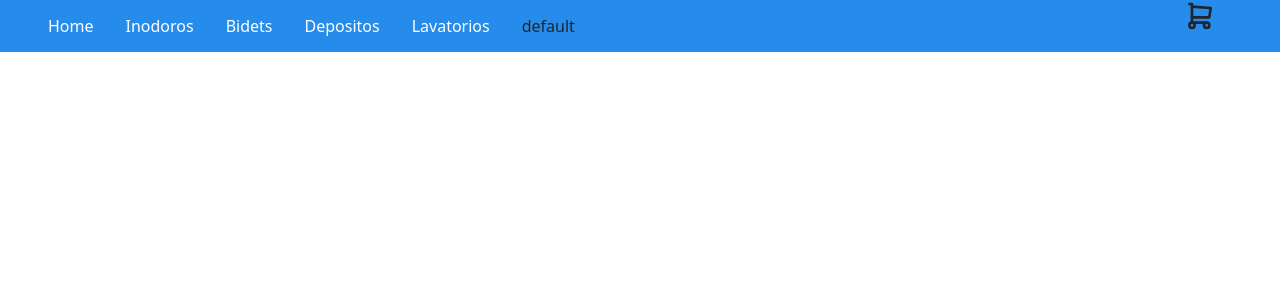
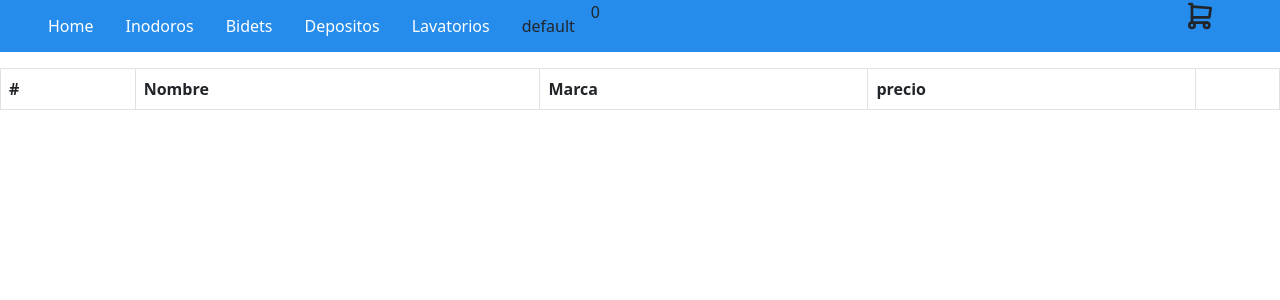
Before and after one commit to FrancoSilvaDemicheli/cursoReactJs, a React (Create React App) app: page /cart in a window 1280 px wide. Shown: the top 300 px of the page. Built offline with nearby package versions, Linux system fonts and the light colour scheme.

Commit message:
Firebase

```diff
--- a/src/components/ItemDetail/index.jsx
+++ b/src/components/ItemDetail/index.jsx
@@ -42,8 +42,8 @@ const ItemDetail = ({product}) => {
        </Card.Body>
        {!qtyAdded ? <ItemCount onAdd ={onAdd} maxQty= {cantidad} /> :
         <>
-          <Button variant='primary' onClick={navigateCart}>Terminar compra</Button>
-          <Button variant='primary' onClick={navigateHome}>Seguir comprando</Button>
+          <Button variant='primary' onClick={navigateCart}>Ir al carrito</Button>
+          <Button variant='primary' onClick={navigateHome}>Volver a la tienda</Button>
          </>
         }
      </Card>
--- a/src/components/Navbar/NavBar.jsx
+++ b/src/components/Navbar/NavBar.jsx
@@ -1,6 +1,6 @@
 import React, { useContext } from "react"; // Siempre! Hay que importar react para utilizar el return
 import { Link } from "react-router-dom";
-import CarWidget from "./../cartWidget/index";
+import CarWidget from "./../cartWidget/cartWidget";
 import './NavBar.css';
 import { Shop } from "../../context/ShopContext";
 
--- a/src/components/cartWidget/index.jsx
+++ b/src/components/cartWidget/cartWidget.jsx
@@ -3,14 +3,23 @@ import './style.css';
 import { TbShoppingCart } from 'react-icons/tb';
 import { useContext } from "react";
 import { Shop } from "../../context/ShopContext";
+import { useNavigate } from "react-router-dom";
 const CarWidget = () => {
 
     const {cart} = useContext(Shop);
 
+    const navigate = useNavigate();
+
+    const cartNavigate= ()=>{
+        navigate('/cart')
+        console.log(cart);
+    }
+
+
     return(
-        <div>
+        <div onClick={cartNavigate}>
             <TbShoppingCart className="cart" size={32} />
-            {cart.lenght && <span> ({cart.lenght}) </span> }
+            {cart.length && <span style={{position: 'absolute', right: "7.5%"}}> ({cart.length}) </span> }
         </div>
     )
 }
--- a/src/containers/Cart/Cart.jsx
+++ b/src/containers/Cart/Cart.jsx
@@ -1,16 +1,40 @@
 import React, { useContext } from 'react'
+import { Table } from 'react-bootstrap';
 import { Shop } from '../../context/ShopContext';
 
 const Cart = () => {
-    const {cart} = useContext(Shop);
-    console.log(cart);
+  const { cart } = useContext(Shop);
+  console.log(cart);
   return (
-    <ul>
-        {cart.map (producto =>{
-            return <li key={producto.id}><img src={producto.img} width='50px' /> {producto.nombre} </li>
+    <Table striped bordered hover>
+      <thead>
+        <tr>
+          <th>#</th>
+          <th>Nombre</th>
+          <th>Marca</th>
+          <th>precio</th>
+          <th> </th>
+        </tr>
+
+      </thead>
+      <tbody>
+        {cart.map(producto => {
+          return
+          <tr>
+              <td key={producto.id}> {cart.index} </td>
+              <td>{producto.nombre}</td>
+              <td>{producto.marca}</td>
+              <td>{producto.precio}</td>
+              <td><img src={producto.img} width='50px' /></td>
+          </tr>
         })}
-    </ul>
+
+
+      </tbody>
+
+    </Table>
   )
+
 }
 
 export default Cart
--- a/src/containers/ItemDetailContainer/idex.jsx
+++ b/src/containers/ItemDetailContainer/idex.jsx
@@ -12,13 +12,27 @@ const ItemDetailContainer = () => {
 
 
 
+
   useEffect(() => {
     const getProductos = async () => {
 
       try {
-        const response = await fetch('/DDBB/DDBB.json');
-        const data = await response.json();
-        setProductDetail(data.find(item => item.id == productId));
+        const docRef = doc(db, "products", productId);
+        const docSnap = await getDoc(docRef);
+
+        if (docSnap.exists()) {
+          console.log(docSnap.id);
+          console.log("Document data:", docSnap.data());
+          const productDetail = {id: docSnap, ...docSnap.data()};
+          setProductDetail(productDetail);
+
+        } else {
+          // doc.data() will be undefined in this case
+          console.log("No such document!");
+        }
+        // const response = await fetch('/DDBB/DDBB.json');
+        // const data = await response.json();
+        // setProductDetail(data.find(item => item.id == productId));
       }catch (error) {
       console.log('Hubo un error');
       console.log(error);
--- a/src/containers/ItemListContainer/index.jsx
+++ b/src/containers/ItemListContainer/index.jsx
@@ -2,6 +2,8 @@ import React, {useState} from "react";
 import { useEffect } from "react";
 import { useParams } from "react-router-dom";
 import ItemList from "../../components/ItemList";
+import { db } from "../../firebase/config";
+import { collection, query, getDocs } from "firebase/firestore";
 
 
 const ItemListContainer = ({greeting, children}) => {
@@ -13,14 +15,22 @@ const ItemListContainer = ({greeting, children}) => {
 
 
     useEffect( ()=>{
-       const getProducts = async () => {
+        const getProducts = async () => {
             try {
-                const response = await fetch('/DDBB/DDBB.json');
-                const data = await response.json();
+                const q = query(collection(db, "products"));
+                const querySnapshot = await getDocs(q);
+                const productos = [];
+                querySnapshot.forEach((doc) => {
+                productos.push({id: doc.id, ...doc.data});
+                });
+
+                // const response = await fetch('/DDBB/DDBB.json');
+                // const data = await response.json();
+
                 if (categoryId){
-                    setProductos( data.filter (item => item.category === categoryId) )
+                    setProductos( productos.filter (item => item.category === categoryId) )
                 }
-                else {setProductos(data);}
+                else {setProductos(productos);}
 
             } catch (error) {
                 console.log('Hubo un error');
--- a/src/firebase/config.js
+++ b/src/firebase/config.js
@@ -1,6 +1,6 @@
-    // Import the functions you need from the SDKs you need
+// Import the functions you need from the SDKs you need
 import { initializeApp } from "firebase/app";
-import {getFirestore} from 'firebase/firestore'
+import {getFirestore} from 'firebase/firestore';
 // TODO: Add SDKs for Firebase products that you want to use
 // https://firebase.google.com/docs/web/setup#available-libraries
 
@@ -16,4 +16,4 @@ const firebaseConfig = {
 
 // Initialize Firebase
 const app = initializeApp(firebaseConfig);
-export const db = getFirestore(app)
+export const db = getFirestore(app);
```
